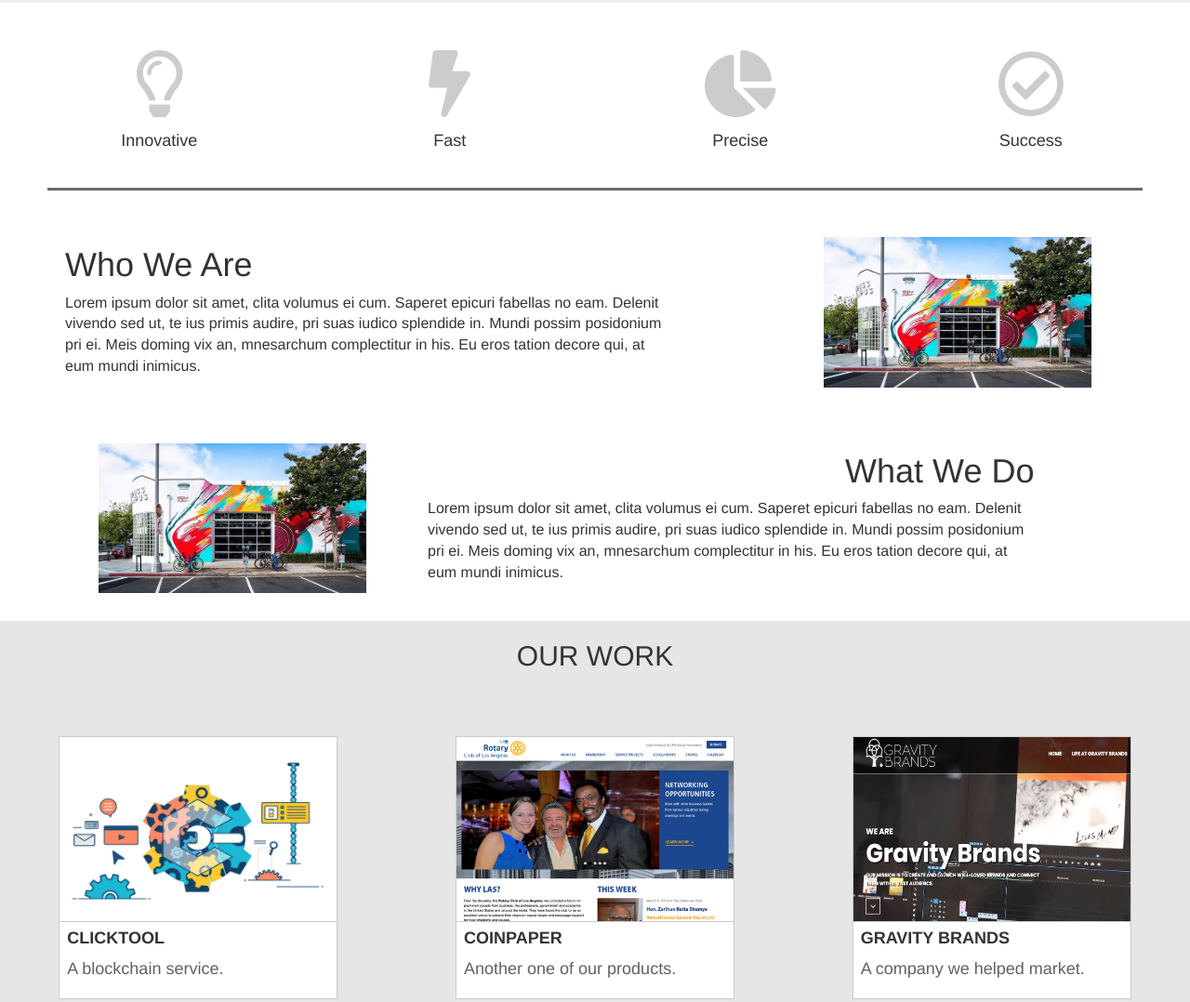
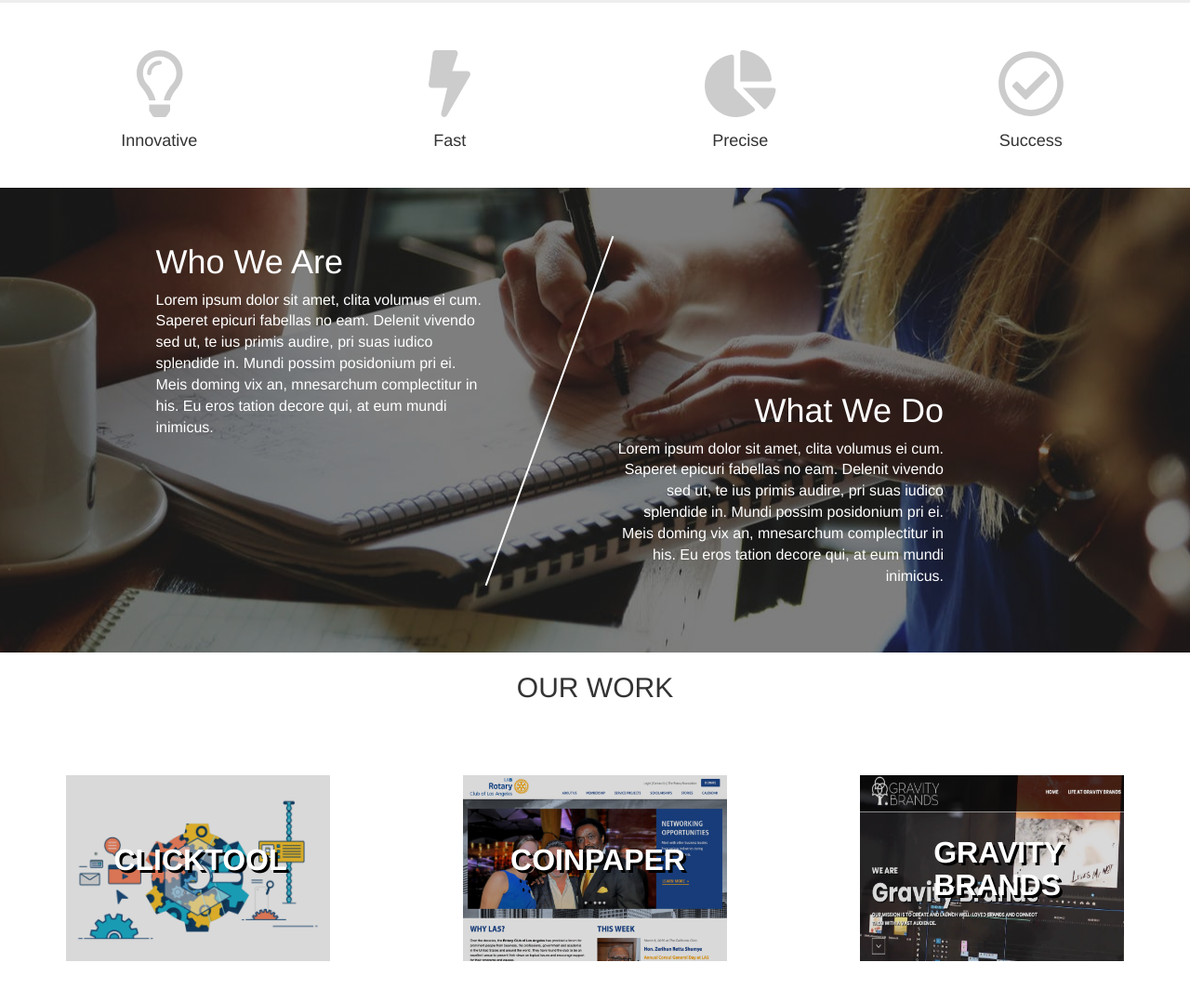
Before and after one commit to CharlieMerrill/magic-star, a plain HTML site: page index.html in a window 1280 px wide. Shown: the part 633-1711 px from the top of the page at 93% size. Drawn offline with nearby package versions, Linux system fonts and the light colour scheme; grey boxes are pictures that could not be loaded.

Commit message:
updates about and work

```diff
--- a/index.html
+++ b/index.html
@@ -93,37 +93,37 @@
       <h1><i class="far fa-check-circle"></i></h1>
       <h4 class="info-title">Success</h4>
     </div>
+      <br>
   </div>
-  <div class="line"></div>
+  <!-- <div class="line"></div> -->
 
   <!-- Who We Are Section -->
-  <div class="container who-container" id="about">
+  <div class="who-container" id="about">
     <br>
     <br>
-    <div class="row">
-      <div class="col-xs-12 hidden-sm hidden-md hidden-lg hidden-xl flex-center">
-        <img src="images/cross-campus.jpg" alt="Cross Campus">
-      </div>
-      <div class="col-xs-12 col-sm-7">
+    <div class="container">
+    <div class="row who-row">
+      <div class="col-xs-12 col-sm-4 col-sm-offset-1">
         <h1>Who We Are</h1>
         <p>Lorem ipsum dolor sit amet, clita volumus ei cum. Saperet epicuri fabellas no eam. Delenit vivendo sed ut, te ius primis audire, pri suas iudico splendide in. Mundi possim posidonium pri ei. Meis doming vix an, mnesarchum complectitur in his. Eu eros tation decore qui, at eum mundi inimicus.</p>
       </div>
-      <div class="col-sm-4 col-sm-offset-1 hidden-xs flex-center">
-        <img src="images/cross-campus.jpg" alt="Cross Campus">
+      <div class="col-sm-1 hidden-xs">
+        <div class="diagonal-line"></div>
       </div>
-    </div>
-    <br>
-    <br>
-    <div class="row">
-      <div class="col-xs-12 col-sm-4 flex-center">
-        <img src="images/cross-campus.jpg" alt="Cross Campus">
-      </div>
-      <div class="col-xs-12 col-sm-7">
-        <h1 class="text-right">What We Do</h1>
+      <div class="col-xs-12 col-sm-4 text-right">
+        <br>
+        <br>
+        <br>
+        <br>
+        <br>
+        <br>
+        <br>
+        <br>
+        <h1>What We Do</h1>
         <p>Lorem ipsum dolor sit amet, clita volumus ei cum. Saperet epicuri fabellas no eam. Delenit vivendo sed ut, te ius primis audire, pri suas iudico splendide in. Mundi possim posidonium pri ei. Meis doming vix an, mnesarchum complectitur in his. Eu eros tation decore qui, at eum mundi inimicus.</p>
       </div>
     </div>
-    <br>
+    </div>
   </div>
 
   <!-- Partner Section -->
@@ -136,21 +136,18 @@
         <img class="featured-logo" src="images/clicktool.png" alt="Nexen Tire">
         <div class="featured-card-text">
           <h6>CLICKTOOL</h6>
-          <p>A blockchain service.</p>
         </div>
       </div>
       <div class="featured-card">
         <img class="featured-logo" src="logos/rotary.jpg" alt="Rotary Club of LA">
         <div class="featured-card-text">
           <h6>COINPAPER</h6>
-          <p>Another one of our products.</p>
         </div>
       </div>
       <div class="featured-card">
         <img class="featured-logo" src="images/gravity-brands.png" alt="L&E Research">
         <div class="featured-card-text">
-          <h6>GRAVITY BRANDS</h6>
-          <p>A company we helped market.</p>
+          <h6 id="gravity-brands">GRAVITY BRANDS</h6>
         </div>
       </div>
     </div>
--- a/stylesheet.css
+++ b/stylesheet.css
@@ -212,7 +212,7 @@ body {
   padding: 30px;
 }
 
-.info-item h1{
+.info-item h1 {
   font-size: 72px;
   color: #CCCCCC;
 }
@@ -235,6 +235,11 @@ body {
 
 /* Who We Are Section */
 
+.who-container {
+  background: linear-gradient( rgba(0, 0, 0, 0.5), rgba(0, 0, 0, 0.5) ), url('images/info-background.jpg') no-repeat center center;
+  min-height: 500px;
+}
+
 .who-container img {
   width: 80%;
   margin: 10px auto;
@@ -243,12 +248,25 @@ body {
 .who-container p {
   font-weight: 250;
   font-size: 16px;
+  color: white;
+}
+
+.who-container h1 {
+  color: white;
+}
+
+.diagonal-line {
+  height: 400px;
+  width: 2px;
+  background-color: white;
+  transform: rotate(20deg);
+  margin: 0 auto;
 }
 
 /* Featured Work Section */
 
 .featured-work {
-  background-color: #E6E6E6;
+  background-color: white;
 }
 
 .featured-text {
@@ -272,24 +290,32 @@ body {
 .featured-card {
   margin: 20px;
   width: 300px;
+  position: relative;
+  border: 8px solid white;
 }
 
-.featured-card-text {
+/*.featured-card-text {
   border-bottom: 1px solid #CCCCCC;
   border-right: 1px solid #CCCCCC;
   border-left: 1px solid #CCCCCC;
   background-color: white;
   margin-top: -10px;
   padding: 8px;
-}
+}*/
 
 .featured-card:hover {
   cursor: pointer;
+  border: 8px solid #34C249;
 }
 
 .featured-card h6 {
-  font-size: 18px;
+  font-size: 32px;
   font-weight: bold;
+  color: white;
+  text-shadow: 3px 3px 0px black;
+  position: absolute;
+  top: 32%;
+  left: 18%;
 }
 
 .featured-card p {
@@ -299,9 +325,14 @@ body {
 }
 
 .featured-logo {
-  width: 300px;
+  filter: brightness(85%);
+  width: 284px;
   height: 200px;
-  border: 1px solid #CCCCCC;
+}
+
+#gravity-brands {
+  top: 28% !important;
+  left: 28% !important;
 }
 
 /* Footer Section */
```
Also changed, not shown: images/info-background.jpg (added).
